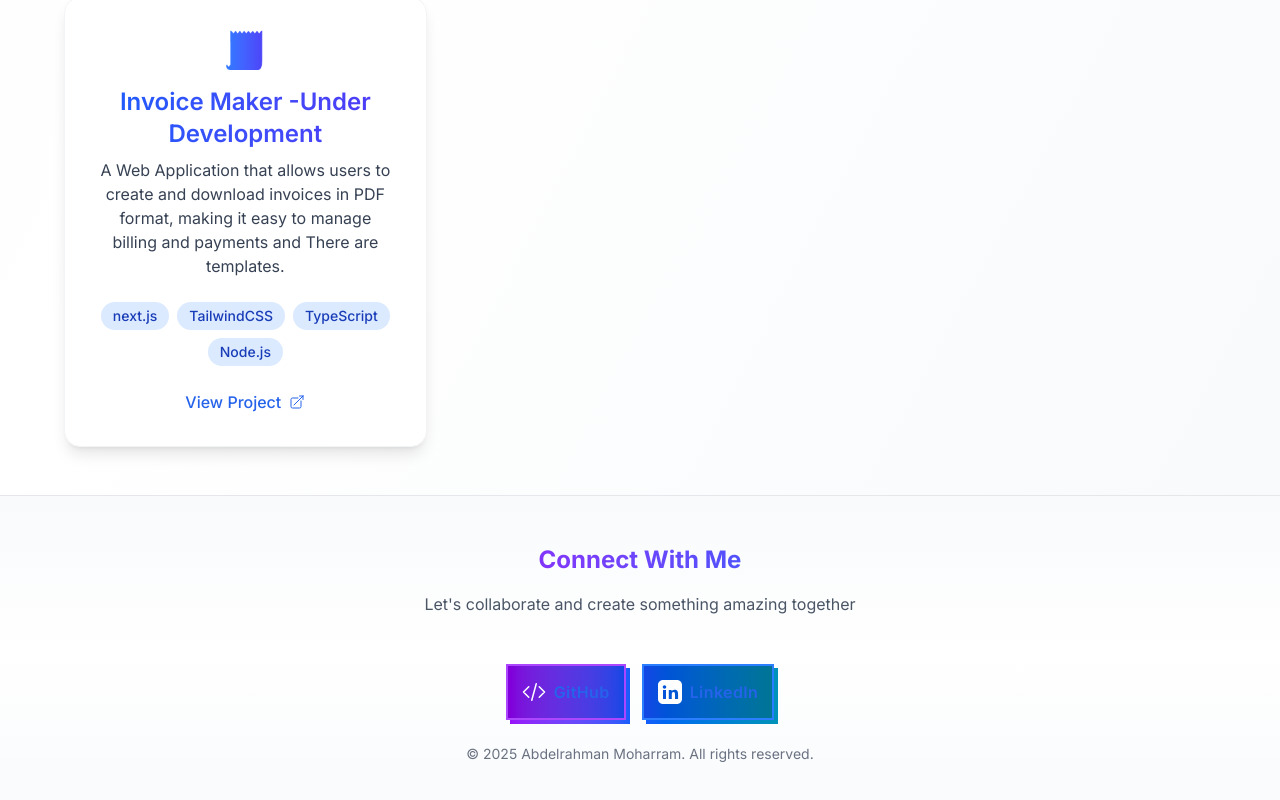
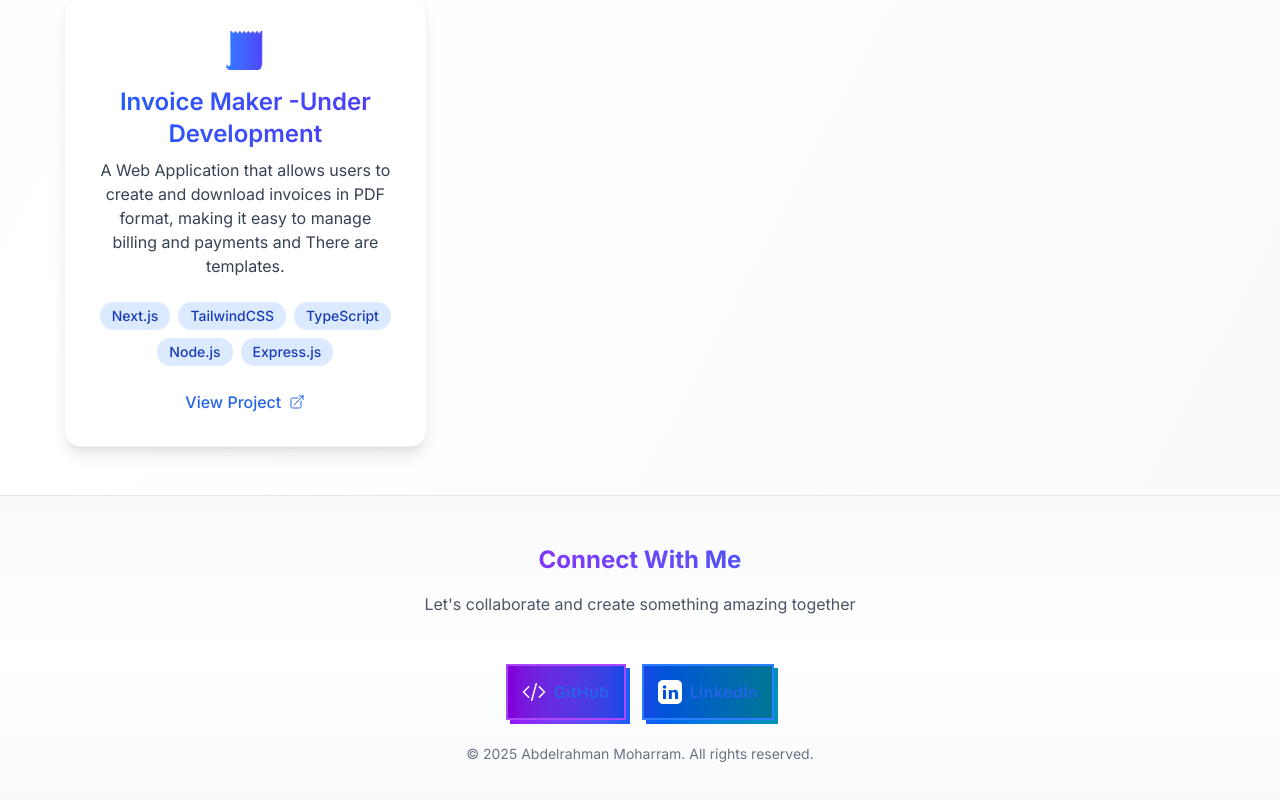
Before and after one commit to AbdelrahmanM1/abdelrahmanmoharramwebsite, a Next.js app: page /projects in a window 1280 px wide. Shown: the part 1991-2791 px from the top of the page. Built offline with nearby package versions, Linux system fonts and the light colour scheme.

Commit message:
edit invoice project

```diff
--- a/src/app/projects/page.tsx
+++ b/src/app/projects/page.tsx
@@ -108,7 +108,7 @@ const projects = [
   {
     title: "Invoice Maker -Under Development",
     description: "A Web Application that allows users to create and download invoices in PDF format, making it easy to manage billing and payments and There are templates.",
-    skills: ["next.js", "TailwindCSS", "TypeScript", "Node.js"],
+    skills: ["Next.js", "TailwindCSS", "TypeScript", "Node.js", "Express.js"],
     gradient: "from-blue-500 to-indigo-600",
     icon: "🧾",
     link: "https://abdelrahmanmoharraminvoicemaker.vercel.app"
```
